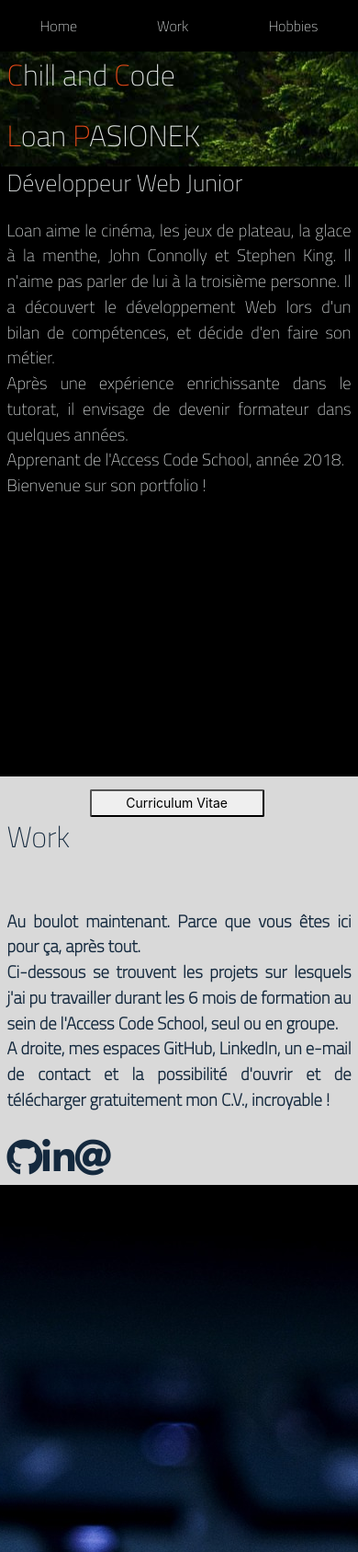
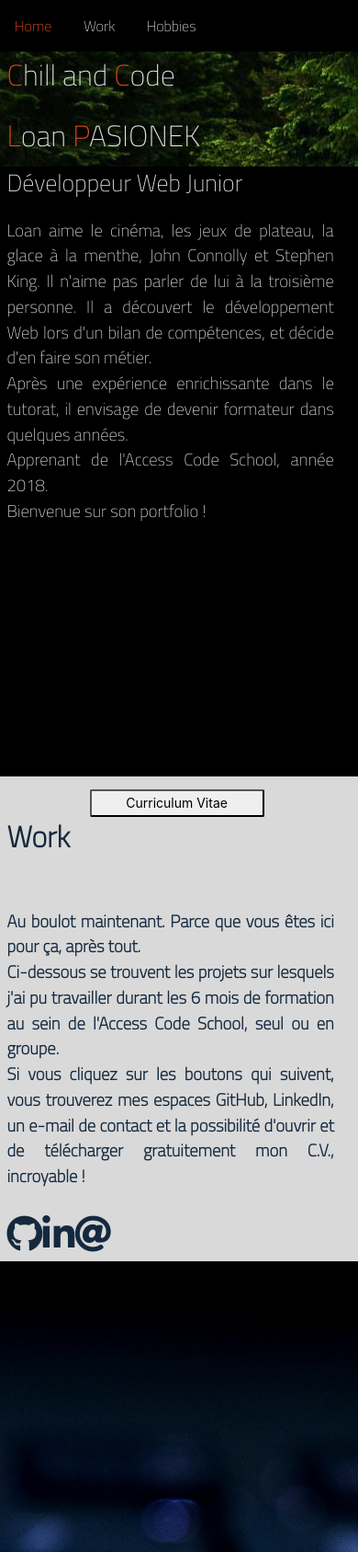
Before and after one commit to loanpasionek/PortfolioChill_Symfony, a Symfony app: template templates/page/index.html.twig in a window 390 px wide. Shown: the top 1687 px of the page at 92% size. Run offline with Twig, Linux system fonts and the light colour scheme; the template is opened without the code that fills it, so the values that code supplies are empty; some libraries are stand-ins or nearby versions.

Commit message:
Travail sur le responsive (Iphone 6 et +), section header

```diff
--- a/public/css/mediaqueries.css
+++ b/public/css/mediaqueries.css
@@ -75,6 +80,63 @@
     .fs20-sm{font-size:1.6rem;}
     .fs18-sm{font-size:1.4rem;}
     .fs15-sm{font-size:1.2rem;}
+
+
+
+    .bold-sm{font-weight: 700;}
+    .text-justify-sm{text-align: justify;}
+
+
+    /* Widths */
+
+    .w100-sm{width:100%;}
+    .w95-sm{width:95%;}
+    .w90-sm{width:90%;}
+    .w75-sm{width:75%;}
+    .w70-sm{width:70%;}
+    .w66-sm{width:66%;}
+    .w60-sm{width:60%;}
+    .w50-sm{width:50%;}
+    .w33-sm{width:33%;}
+    .w25-sm{width:25%;}
+    .w23-sm{width:23%;}
+    .w20-sm{width:20%;}
+    .w15-sm{width:15%}
+    .w12-sm{width:12%;}
+    .w300p-sm{width:300px;}
+    .w165p-sm{width:165px;}
+
+
+    /* Heights */
+
+    .h100-sm{height:100%;}
+    .h125p-sm{height:125px;}
+    .h100minusNav-sm{height:calc(100vh - 55px);}
+
+    /* Margins && paddings */
+
+    .padd40p-sm{padding:40px;}
+    .mtop30p-sm{margin-top:30px;}
+    .mtop0-sm{margin-top:0;}
+    .center-sm{margin:auto;}
+    .left8-sm{left:8%;}
+
+
+    .fixed-sm{position: fixed;}
+    .block-sm{display: block;}
+    .flex-sm{display: flex;}
+    .inline-sm{display: inline;}
+
+    /* Spécifiques */
+
+    .owl-dots{display:none;}
+
+    .mbot30p-sm{margin-bottom:30px;}
+
+    .slide1{background:none;}
+    .bg_forest_sm{background:url('../img/bg_forest_sm.jpg') center fixed;}
+    .slide1-sm{background-color:black;}
+
 
     .sidenav li>a
     {
--- a/public/css/style.css
+++ b/public/css/style.css
@@ -74,6 +74,7 @@ body{overflow-x:hidden;}
 
 /* ----------------------- Widths ----------------------- */
             .w100{width:100%;}
+            .w95{width:95%;}
             .w75{width:75%;}
             .w70{width:70%;}
             .w66{width:66%;}
--- a/public/js/script.js
+++ b/public/js/script.js
@@ -60,7 +60,7 @@ $('.owl-carousel').owlCarousel(
     {
         loop:true,
         nav:false,
-        autoplay:false,
+        autoplay:true,
         autoplayTimeout:6000,
         autoplayHoverPause:true,
         responsive:
--- a/templates/Layouts/header.html.twig
+++ b/templates/Layouts/header.html.twig
@@ -2,30 +2,25 @@
     <div class="navbar-fixed">
         <nav class="nav-nocolor">
             <div class="nav-wrapper fs36 titillium">
-
                 <ul class="hide-on-med-and-down z-depth-0 right-align">
                     <div class="center-align">
                         <li><a href="#home" class="fs20 divider-color navText">Home</a></li>
                         <li><a href="#work" class="fs20 divider-color navText">Work</a></li>
                         <li><a href="#hobbies" class="fs20 divider-color navText">Hobbies</a></li>
                     </div>
-                        <li class="right-float mright20p">
-                                <a href="#" class="fs20 divider-color navText">
-                                <i class="material-icons">power_settings_new</i>
-                                </a>
-                            </li>
-
-
+                    <li class="right-float mright20p">
+                        <a href="#" class="fs20 divider-color navText">
+                            <i class="material-icons">power_settings_new</i>
+                        </a>
+                    </li>
                 </ul>
 
                 <!-- Nav mobile -->
-                <ul class="flex hide-on-large-only jcaround">
-                        <li><a href="#home" class="center color3 fs20 fs20-sm navText">Home</a></li>
-                        <li><a href="#work" class="center color3 fs20 fs20-sm navText">Work</a></li>
-                        <li><a href="#hobbies" class="center color3 fs20 fs20-sm navText">Hobbies</a></li>
+                <ul class="fixed-sm block-sm hide-on-large-only">
+                    <li class="w33-sm"><a href="#home" class="center color3 fs20 fs20-sm navText">Home</a></li>
+                    <li class="w33-sm"><a href="#work" class="center color3 fs20 fs20-sm navText">Work</a></li>
+                    <li class="w33-sm"><a href="#hobbies" class="center color3 fs20 fs20-sm navText">Hobbies</a></li>
                 </ul>
-
-
             </div>
         </nav>
     </div>
@@ -43,7 +38,7 @@
 
         </div>
         <div class="col l5 offset-l6 offset-m4 m6 fs24">
-            <p class="fs24-mm fs24-sm fs24-xs color3 right-align text-justify-sm">
+            <p class="fs24-mm fs24-sm fs24-xs color3 right-align text-justify-sm w95-sm">
             Loan aime le cinéma, les jeux de plateau, la glace à la menthe, John Connolly et Stephen King.
             Il n'aime pas parler de lui à la troisième personne.
             Il a découvert le développement Web lors d'un bilan de compétences, et décide d'en faire son métier. <br>
--- a/templates/page/index.html.twig
+++ b/templates/page/index.html.twig
@@ -14,13 +14,13 @@
 <section id="work" class="nomargin card h100vh">
     <div class="row bgcolor5">
         <div class="col titillium bg_keyboard_sm h125p-sm">
-            <h2 class="color5 nomargin titillium rotated fs80 fs80-sm titleSection h2padd h2-sm mtop30p">Work</h2>
+            <h2 class="color5 nomargin titillium rotated fs80 fs80-sm titleSection h2padd h2-sm mtop30p bold-sm">Work</h2>
         </div>
         <div class="col l5 m6 fs24 right-align titillium">
-                <p class="fs20-mm fs24-sm fs24-xs color5 text-justify-sm bold">Au boulot maintenant. Parce que vous êtes ici pour ça, après tout. <br>
+                <p class="fs20-mm fs24-sm fs24-xs color5 text-justify-sm bold w95-sm">Au boulot maintenant. Parce que vous êtes ici pour ça, après tout. <br>
                 Ci-dessous se trouvent les projets sur lesquels j'ai pu travailler durant les 6 mois de formation au sein de l'Access Code
                 School, seul ou en groupe. <br>
-                A droite, mes espaces GitHub, LinkedIn, un e-mail de contact et la possibilité d'ouvrir et de télécharger gratuitement mon C.V., incroyable !
+                Si vous cliquez sur les boutons qui suivent, vous trouverez mes espaces GitHub, LinkedIn, un e-mail de contact et la possibilité d'ouvrir et de télécharger gratuitement mon C.V., incroyable !
                 </p>
 
         </div>
@@ -59,9 +59,6 @@
 
                         <img src="{{ asset( projet.image )}}" alt="images projets" class="col l10 s12 imgCarousel">
                         </a>
-
-
-
                     </div>
                     <div class="col l5 s12 titillium mtop30p">
                         <div class="w75">
```
Also changed, not shown: other parts of public/css/mediaqueries.css (+17 -33 lines).
